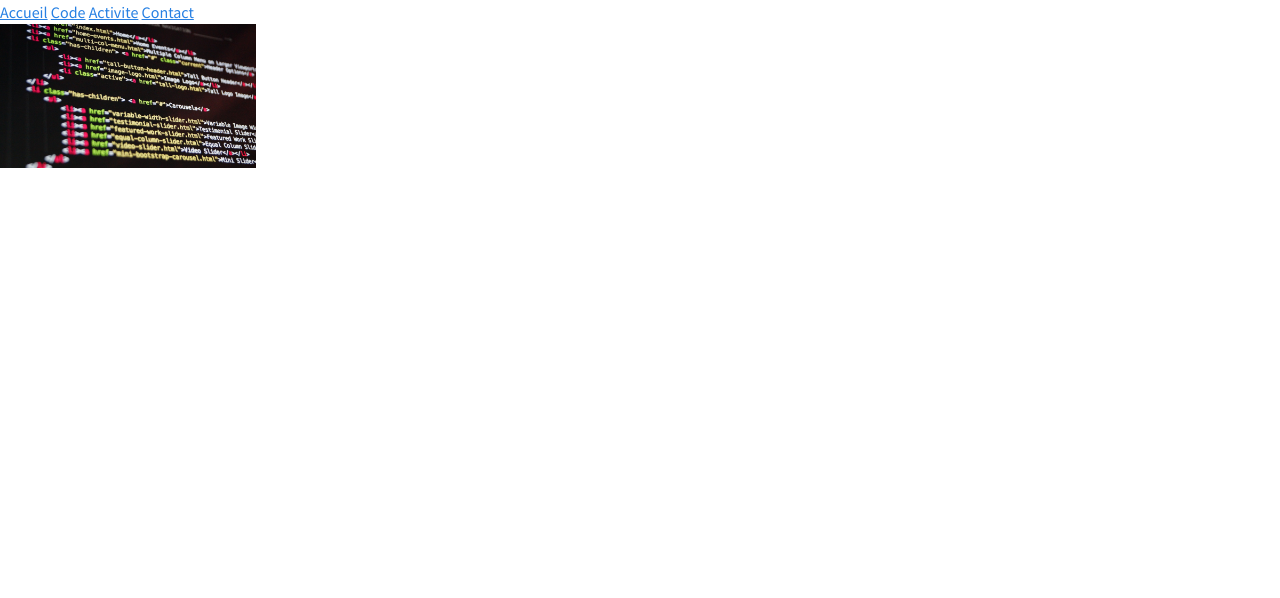
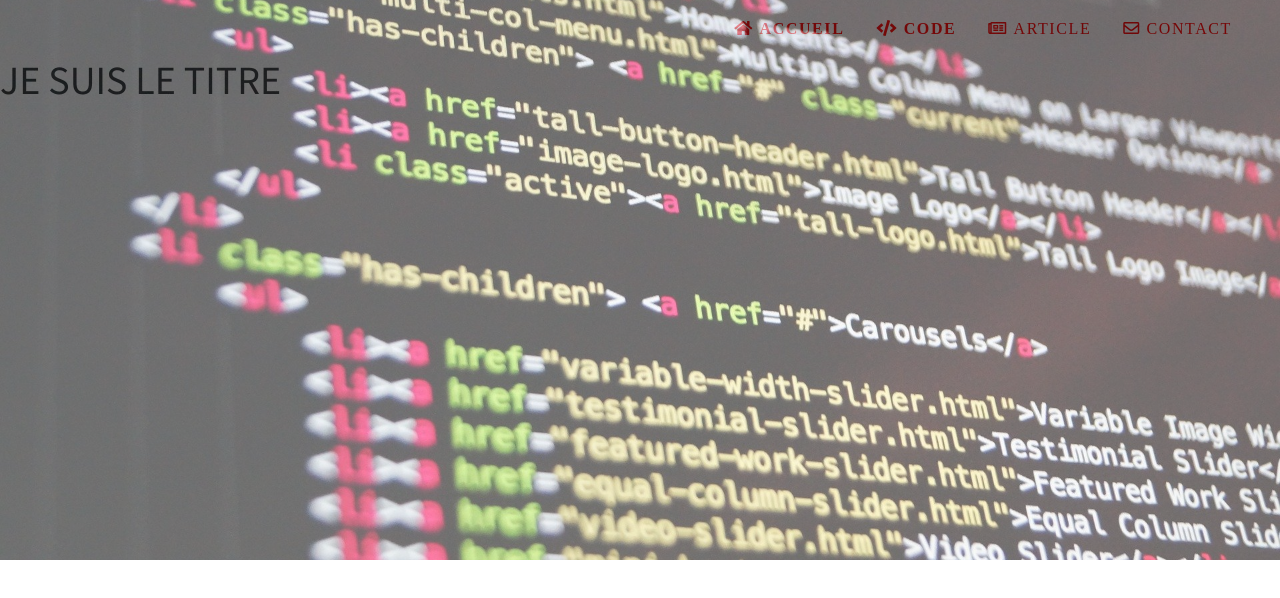
Before and after one commit to BACAR-oss/Mon-projet-code-HtmlCss, a plain HTML site: page index.html in a window 1280 px wide. Drawn offline with nearby package versions, Linux system fonts and the light colour scheme.

Commit message:
Suit de mon projethtml css

```diff
--- /dev/null
+++ b/css/style.css
@@ -0,0 +1,35 @@
+img {
+    width: 100%;
+    height: 70%;
+    position: absolute;
+    top: 0;left: 0;
+    background: url(../image/code1.jpg) center no-repeat;
+    background-size: cover;
+    z-index: 0;
+    opacity: 0.6;
+
+
+    object-fit: cover;
+}
+
+.nav {
+    padding: 1rem;
+    display: flex;
+    justify-content: flex-end;
+    align-items: center;
+    position: relative;
+
+}
+
+a {
+    margin-right: 2rem;
+    text-transform: uppercase;
+    font-weight: 600;
+    letter-spacing: 1.6px;
+}
+
+i {
+font-size: 100%;
+color: red;
+opacity: unset;
+}
--- a/index.html
+++ b/index.html
@@ -1,5 +1,5 @@
 <!DOCTYPE html>
-<html lang="en">
+<html lang="fr">
 <head>
 <meta charset="UTF-8">
 <meta name="viewport" content="width=device-width, initial-scale=1.0">
@@ -7,20 +7,22 @@
 <meta name="Description" content="Enter your description here"/>
 <link rel="stylesheet" href="https://cdnjs.cloudflare.com/ajax/libs/bootswatch/5.1.0/cosmo/bootstrap.min.css">
 <link rel="stylesheet" href="https://cdnjs.cloudflare.com/ajax/libs/font-awesome/5.15.4/css/all.min.css">
-<link rel="stylesheet" href="style.css">
+<link rel="stylesheet" href="css/style.css">
 <title>Title</title>
 </head>
 <body>
     <!-- ====== Header ======-->
 <header>
-    <nav>
-        <a href="#">Accueil</a>
-        <a href="#">Code</a>
-        <a href="#">Activite</a>
-        <a href="#">Contact</a>
+    <nav class="nav">
+        <a href="#"><i class="fas fa-home"> Accueil</i></a>
+        <a href="#"><i class="fas fa-code"> Code</i></a>
+        <a href="#"><i class="far fa-newspaper"> Article</i></a>
+        <a href="#"><i class="far fa-envelope"> Contact</i></a>
         </nav>
 </header>
     <!-- ====== End Header ====== -->
+
+    <h1>JE SUIS LE TITRE</h1>
 
     <section>
         <div>
--- a/style.css
+++ /dev/null
@@ -1,19 +0,0 @@
-img {
-    width: 20%;
-    object-fit: cover;
-}
-
-
-
-
-
-
-
-
-
-/*
-i {
-font-size: 200%;
-color: rosybrown;
-}
-*/
```
